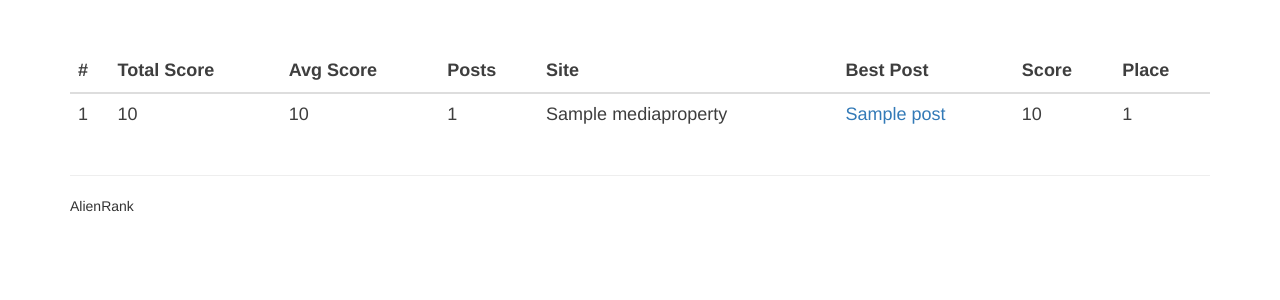
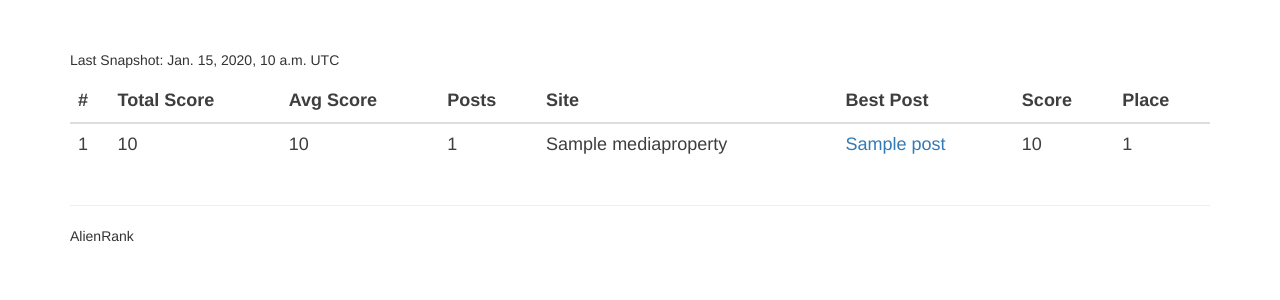
Before and after one commit to philya/alienrank, a Django app: page / in a window 1280 px wide. Shown: the top 300 px of the page. Run offline with Django 3.2, Linux system fonts and the light colour scheme; tables that the repository leaves empty hold one stand-in row (values such as "Sample post"); parts of the project's set-up code (start-up, migrations or seed data) failed here and were passed over; some libraries are stand-ins or nearby versions.

Commit message:
Add last snapshot timestamp

```diff
--- a/alienrank/rank/views.py
+++ b/alienrank/rank/views.py
@@ -1,10 +1,16 @@
 from django.shortcuts import render
 
-from rank.models import Domain, MediaProperty
+from rank.models import Domain, MediaProperty, Snapshot
 
 def home(request):
 
     domains = Domain.objects.all().order_by('-score_total', '-post_count', '-score_average')
     mps = MediaProperty.objects.filter(top_post__isnull=False).filter(top_post__top_place__isnull=False).order_by('top_post__top_place', '-score_total')
 
-    return render(request, 'base.html', {'domains': domains, 'mps': mps})
+    last_snapshot = Snapshot.objects.order_by('-added')[0]
+
+    return render(request, 'base.html', {
+        'domains': domains,
+        'mps': mps,
+        'last_snapshot': last_snapshot,
+    })
--- a/alienrank/templates/base.html
+++ b/alienrank/templates/base.html
@@ -74,6 +74,9 @@
               */
             }
           </style>
+          <p>
+            Last Snapshot: {{ last_snapshot.added }} UTC
+          </p>
           <table class="table" style="">
             <thead >
             <tr>
```
